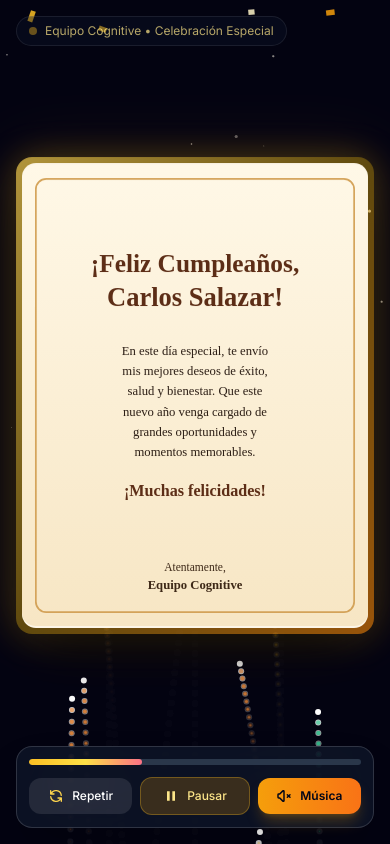
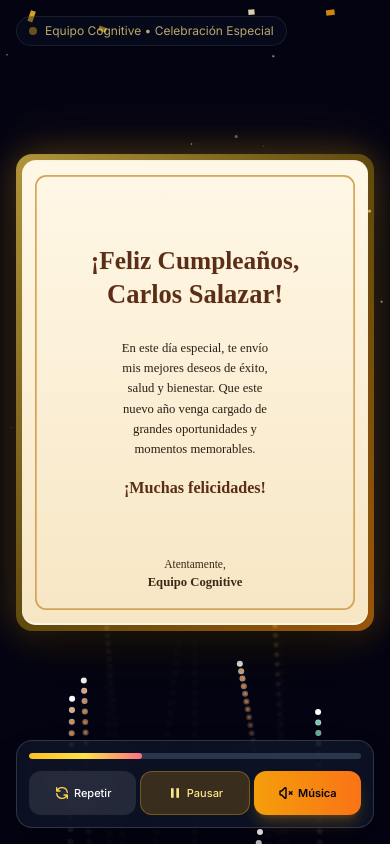
Before and after one commit to WilliamFlores10/cumple-web, a plain HTML site: page index.html in a window 390 px wide. Drawn offline with nearby package versions, Linux system fonts and the light colour scheme; animation ran at ten frames a second.

Commit message:
update index

```diff
--- a/index.html
+++ b/index.html
@@ -224,15 +224,15 @@
             </div>
 
             <!-- Botonera de controles -->
-            <div class="flex items-center justify-between gap-2">
+            <div class="flex items-center justify-between gap-1 sm:gap-2">
                 <!-- Botón Repetir Animación -->
                 <button
                     id="replayBtn"
                     type="button"
-                    class="flex-1 sm:flex-none inline-flex items-center justify-center gap-2 px-3.5 py-2.5 rounded-xl bg-white/10 hover:bg-white/20 active:scale-95 text-xs sm:text-sm font-medium text-white transition cursor-pointer"
+                    class="min-w-0 min-h-11 flex-1 sm:flex-none inline-flex items-center justify-center gap-1 sm:gap-2 px-1.5 sm:px-3.5 py-2.5 rounded-xl bg-white/10 hover:bg-white/20 active:scale-95 text-[11px] sm:text-sm font-medium text-white transition cursor-pointer whitespace-nowrap"
                     title="Repetir presentación desde el inicio"
                 >
-                    <svg class="w-4 h-4 text-amber-300" fill="none" stroke="currentColor" stroke-width="2" viewBox="0 0 24 24">
+                    <svg class="w-4 h-4 shrink-0 text-amber-300" fill="none" stroke="currentColor" stroke-width="2" viewBox="0 0 24 24">
                         <path stroke-linecap="round" stroke-linejoin="round" d="M4 4v5h.582m15.356 2A8.001 8.001 0 004.582 9m0 0H9m11 11v-5h-.581m0 0a8.003 8.003 0 01-15.357-2m15.357 2H15" />
                     </svg>
                     <span>Repetir</span>
@@ -242,13 +242,13 @@
                 <button
                     id="playPauseBtn"
                     type="button"
-                    class="flex-1 sm:flex-none inline-flex items-center justify-center gap-2 px-4 py-2.5 rounded-xl bg-amber-500/20 hover:bg-amber-500/30 border border-amber-400/30 active:scale-95 text-xs sm:text-sm font-medium text-amber-200 transition cursor-pointer"
+                    class="min-w-0 min-h-11 flex-1 sm:flex-none inline-flex items-center justify-center gap-1 sm:gap-2 px-1.5 sm:px-4 py-2.5 rounded-xl bg-amber-500/20 hover:bg-amber-500/30 border border-amber-400/30 active:scale-95 text-[11px] sm:text-sm font-medium text-amber-200 transition cursor-pointer whitespace-nowrap"
                     title="Pausar o reanudar fuegos artificiales"
                 >
-                    <svg id="pauseIcon" class="w-4 h-4" fill="currentColor" viewBox="0 0 24 24">
+                    <svg id="pauseIcon" class="w-4 h-4 shrink-0" fill="currentColor" viewBox="0 0 24 24">
                         <path d="M6 5h4v14H6V5zm8 0h4v14h-4V5z"/>
                     </svg>
-                    <svg id="playIcon" class="w-4 h-4 hidden" fill="currentColor" viewBox="0 0 24 24">
+                    <svg id="playIcon" class="w-4 h-4 shrink-0 hidden" fill="currentColor" viewBox="0 0 24 24">
                         <path d="M8 5v14l11-7z"/>
                     </svg>
                     <span id="playPauseText">Pausar</span>
@@ -258,14 +258,14 @@
                 <button
                     id="musicBtn"
                     type="button"
-                    class="flex-1 sm:flex-none inline-flex items-center justify-center gap-2 px-3.5 py-2.5 rounded-xl bg-gradient-to-r from-amber-500 to-orange-500 hover:from-amber-400 hover:to-orange-400 active:scale-95 text-xs sm:text-sm font-semibold text-slate-950 shadow-lg shadow-amber-500/25 transition cursor-pointer"
+                    class="min-w-0 min-h-11 flex-1 sm:flex-none inline-flex items-center justify-center gap-1 sm:gap-2 px-1.5 sm:px-3.5 py-2.5 rounded-xl bg-gradient-to-r from-amber-500 to-orange-500 hover:from-amber-400 hover:to-orange-400 active:scale-95 text-[11px] sm:text-sm font-semibold text-slate-950 shadow-lg shadow-amber-500/25 transition cursor-pointer whitespace-nowrap"
                     title="Activar o silenciar melodía de cumpleaños"
                 >
-                    <svg id="soundOffIcon" class="w-4 h-4" fill="none" stroke="currentColor" stroke-width="2.2" viewBox="0 0 24 24">
+                    <svg id="soundOffIcon" class="w-4 h-4 shrink-0" fill="none" stroke="currentColor" stroke-width="2.2" viewBox="0 0 24 24">
                         <path stroke-linecap="round" stroke-linejoin="round" d="M5.586 15H4a1 1 0 01-1-1v-4a1 1 0 011-1h1.586l4.707-4.707C10.923 3.663 12 4.109 12 5v14c0 .891-1.077 1.337-1.707.707L5.586 15z" />
                         <path stroke-linecap="round" stroke-linejoin="round" d="M17 14l2-2m0 0l2-2m-2 2l-2-2m2 2l2 2" />
                     </svg>
-                    <svg id="soundOnIcon" class="w-4 h-4 hidden" fill="none" stroke="currentColor" stroke-width="2.2" viewBox="0 0 24 24">
+                    <svg id="soundOnIcon" class="w-4 h-4 shrink-0 hidden" fill="none" stroke="currentColor" stroke-width="2.2" viewBox="0 0 24 24">
                         <path stroke-linecap="round" stroke-linejoin="round" d="M15.536 8.464a5 5 0 010 7.072m2.828-9.9a9 9 0 010 12.728M5.586 15H4a1 1 0 01-1-1v-4a1 1 0 011-1h1.586l4.707-4.707C10.923 3.663 12 4.109 12 5v14c0 .891-1.077 1.337-1.707.707L5.586 15z" />
                     </svg>
                     <span id="musicText">Música</span>
```
